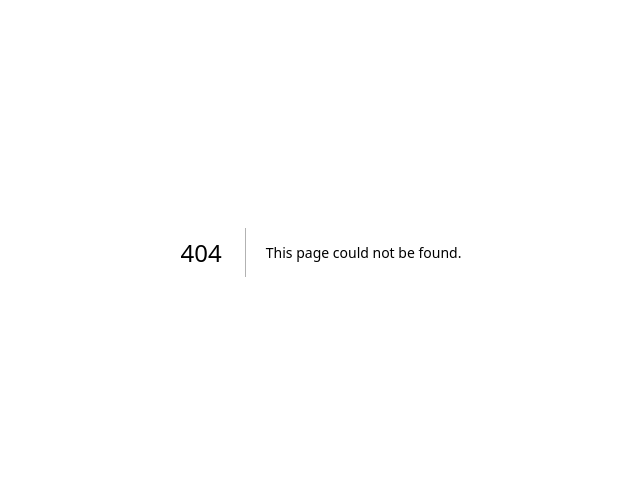
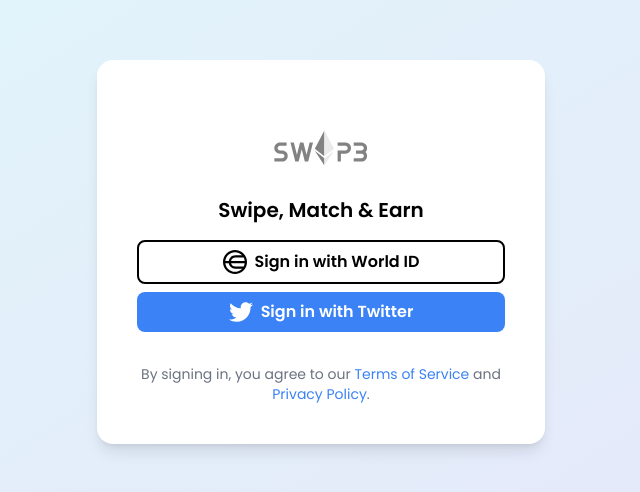
Before and after one commit to JohnsonChin1009/Swip3, a Next.js app in the folder landing-page/: page /signin in a window 1280 px wide. Before the commit this address had no page. Shown: the part 148-640 px from the top of the page, without its empty margins (319-959 px from the left). Built offline with nearby package versions, Linux system fonts and the light colour scheme.

Commit message:
feat(auth): world id and twitter

```diff
--- a/landing-page/package.json
+++ b/landing-page/package.json
@@ -18,6 +18,7 @@
     "ethers": "^6.13.3",
     "lucide-react": "^0.445.0",
     "next": "14.2.13",
+    "next-auth": "^4.24.8",
     "react": "^18",
     "react-dom": "^18",
     "react-icons": "^5.3.0",
--- /dev/null
+++ b/landing-page/src/app/(auth)/signin/page.tsx
@@ -0,0 +1,7 @@
+import SignIn from "@/components/auth/signIn/SignIn";
+
+export default function SignInPage() {
+  return (
+    <SignIn />
+  )
+}
--- /dev/null
+++ b/landing-page/src/app/api/auth/[...nextauth]/route.ts
@@ -0,0 +1,44 @@
+import NextAuth, { NextAuthOptions } from "next-auth";
+import TwitterProvider from "next-auth/providers/twitter";
+
+export const authOptions: NextAuthOptions = {
+  providers: [
+    TwitterProvider({
+      clientId: process.env.TWITTER_CLIENT_ID || "",
+      clientSecret: process.env.TWITTER_CLIENT_SECRET || "",
+      version: "2.0"
+    }),
+    {
+      id: "worldcoin",
+      name: "Worldcoin",
+      type: "oauth",
+      wellKnown: "https://id.worldcoin.org/.well-known/openid-configuration",
+      authorization: { params: { scope: "openid" } },
+      clientId: process.env.WLD_CLIENT_ID,
+      clientSecret: process.env.WLD_CLIENT_SECRET,
+      idToken: true,
+      checks: ["state", "nonce", "pkce"],
+      profile(profile) {
+        return {
+          id: profile.sub,
+          name: profile.sub,
+          verificationLevel:
+          profile["https://id.worldcoin.org/v1"].verification_level,
+        };
+      },
+    },
+  ],
+  callbacks: {
+    async jwt({ token }) {
+      token.userRole = "user";
+      return token;
+    },
+  },
+  debug: true,
+  pages: {
+    signIn: "/signin",
+  }
+};
+
+const handler = NextAuth(authOptions);
+export { handler as GET, handler as POST };
--- a/landing-page/src/app/app/page.tsx
+++ b/landing-page/src/app/app/page.tsx
@@ -1,8 +1,17 @@
 import Header from "@/components/custom/app/Header";
 import CardStack from "@/components/custom/app/CardStack";
 import PWAInstallPrompt from "@/components/custom/app/PWAInstallPrompt";
+import { getServerSession } from "next-auth";
+import { authOptions } from "@/app/api/auth/[...nextauth]/route";
+import { redirect } from "next/navigation";
 
-export default function App() {
+export default async function App() {
+  const session = await getServerSession(authOptions);
+
+  if (!session) {
+    redirect("/signin");
+  }
+
   return (
     <>
       <div className="bg-[#F5F5F5]">
--- /dev/null
+++ b/landing-page/src/components/auth/signIn/SignIn.tsx
@@ -0,0 +1,72 @@
+"use client";
+
+import { signIn, getSession } from 'next-auth/react';
+import Link from "next/link";
+import Image from "next/image";
+import { FaTwitter } from "react-icons/fa6";
+
+export default async function SignIn() {
+  return (
+    <div className="flex items-center justify-center min-h-screen bg-gradient-to-br from-[#e0f7fa] to-[#e6e6fa]">
+      <div className="relative w-[90%] max-w-md p-8 bg-white rounded-2xl shadow-lg sm:p-10">
+        <div
+          className="absolute inset-0 w-full h-full bg-gradient-to-br from-blue-200 to-blue-400 rounded-lg opacity-30 -z-10"></div>
+
+        <div className="text-center">
+          <img
+            src="/logo.svg"
+            alt="Swip3 logo"
+            className="w-24 h-24 mx-auto"
+          />
+        </div>
+
+        <h1 className="text-center text-xl font-semibold mb-4">
+          Swipe, Match & Earn
+        </h1>
+
+        <div className="space-y-2">
+          <button
+            onClick={() => signIn("worldcoin", {callbackUrl: "/app"})}
+            className="w-full px-4 py-2 text-black bg-white border-2 border-black rounded-lg transition-all focus:outline-none focus:ring-2 focus:ring-gray-600"
+          >
+            <div className="flex items-center justify-center space-x-2">
+              <Image src="/worldcoin.svg" alt="worldcoin" width={24} height={24}/>
+              <span className="font-semibold">Sign in with World ID</span>
+            </div>
+          </button>
+          <button
+            onClick={() => signIn("twitter", {callbackUrl: "/app"})}
+            className="w-full px-4 py-2 text-white bg-blue-500 rounded-lg hover:bg-blue-600 transition-all focus:outline-none focus:ring-2 focus:ring-offset-2 focus:ring-blue-300"
+          >
+            <div className="flex items-center justify-center space-x-2">
+              <FaTwitter size={24}/>
+              <span className="font-semibold">Sign in with Twitter</span>
+            </div>
+          </button>
+        </div>
+
+        <div className="mt-8 text-center text-sm text-gray-500">
+          By signing in, you agree to our{' '}
+          <Link href="/terms-of-service" target="_blank" className="text-blue-500 hover:underline">
+            Terms of Service{' '}
+          </Link>
+          and{' '}
+          <Link href="/privacy-policy" target="_blank" className="text-blue-500 hover:underline">
+            Privacy Policy
+          </Link>
+          .
+        </div>
+      </div>
+    </div>
+  );
+}
+// Redirect already authenticated users
+export const getServerSideProps: (context: any) => Promise<{ redirect: { destination: string } } | {
+  props: {}
+}> = async (context) => {
+  const session = await getSession(context);
+  if (session) {
+    return {redirect: {destination: '/'}};
+  }
+  return {props: {}};
+};
--- a/landing-page/src/components/custom/app/BottomNavBar.tsx
+++ b/landing-page/src/components/custom/app/BottomNavBar.tsx
@@ -1,6 +1,7 @@
 "use client";
 
 import { FaHeart, FaMessage, FaUser, FaX } from "react-icons/fa6";
+import { signOut } from "next-auth/react";
 
 export default function BottomNavBar() {
   return (
--- a/landing-page/src/components/custom/app/CardStack.tsx
+++ b/landing-page/src/components/custom/app/CardStack.tsx
@@ -6,6 +6,7 @@
 import { FaArrowRight, FaBriefcase } from "react-icons/fa6";
 import { Badge } from "@/components/ui/badge";
 import BottomNavBar from "@/components/custom/app/BottomNavBar";
+import { signOut } from "next-auth/react";
 
 const db = [
   {
@@ -61,7 +62,10 @@
   };
 
   return (
-    <div className="relative min-h-screen overflow-hidden flex justify-center items-start pt-[36px]"> {/* Added pt-[36px] */}
+    <>
+      <button onClick={() => signOut()}>Sign Out</button>
+      <div
+        className="relative min-h-screen overflow-hidden flex justify-center items-start pt-[36px]"> {/* Added pt-[36px] */}
         {characters.map((character, index) => {
           return (
             <TinderCard
@@ -83,7 +87,7 @@
                   {character.name}
                 </h1>
                 <h3 className="flex items-center gap-x-1.5 font-bold text-[#626262]">
-                <FaBriefcase />{character.job}
+                  <FaBriefcase/>{character.job}
                 </h3>
               </div>
               <div className="mt-2 flex flex-wrap gap-2 items-center">
@@ -94,7 +98,7 @@
                 ))}
                 {character.skills.length > 3 && (
                   <div className="flex items-center gap-x-1 text-[#0582CA] text-sm">
-                  See More <FaArrowRight />
+                    See More <FaArrowRight/>
                   </div>
                 )}
               </div>
@@ -102,8 +106,9 @@
           )
         })}
         {characters.length > 0 && (
-        <BottomNavBar />
+          <BottomNavBar/>
         )}
       </div>
+    </>
   );
 }
```
Also changed, not shown: landing-page/src/next-auth.d.ts (added, +7 -0 lines), landing-page/public/worldcoin.svg (added), 1 other file (tests, documents, lock files or other folders). Lines whose indentation alone changed are shown as unchanged.
